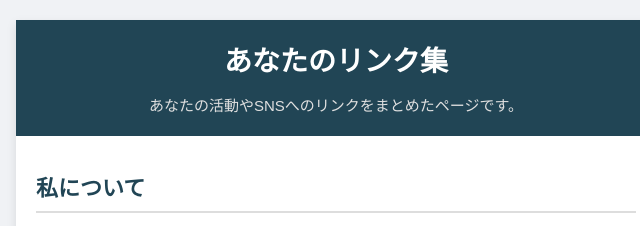
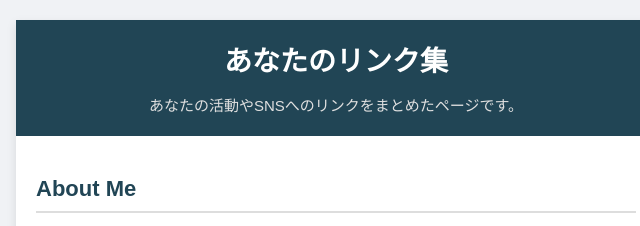
Before and after one commit to Cleveland6000/little-world, a plain HTML site: page index.html in a window 1280 px wide. Shown: the top 226 px of the page, 304-944 px from the left. Drawn offline with Linux system fonts and the light colour scheme.

Commit message:
Update index.html

```diff
--- a/index.html
+++ b/index.html
@@ -18,7 +18,7 @@
 
         <main>
             <div class="link-section">
-                <h2>私について</h2>
+                <h2>About Me</h2>
                 <p>
                     こんにちは！[あなたの名前]です。tqwasedrftgyｗせｄｒｆｔぎゅじこｂｖんｂ、ｍんｂ、んｆｄｌｇはいうｒｌがｒｒｒｒｒｒｒｒ
                 </p>
```
